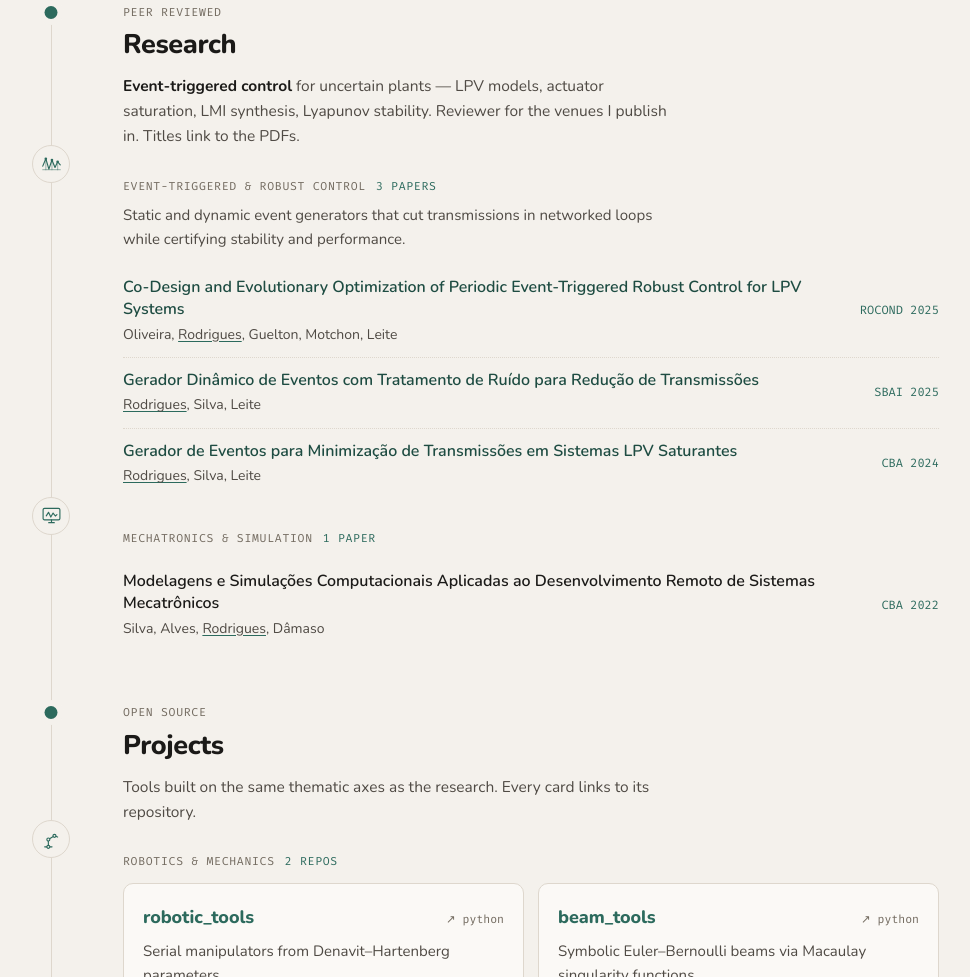
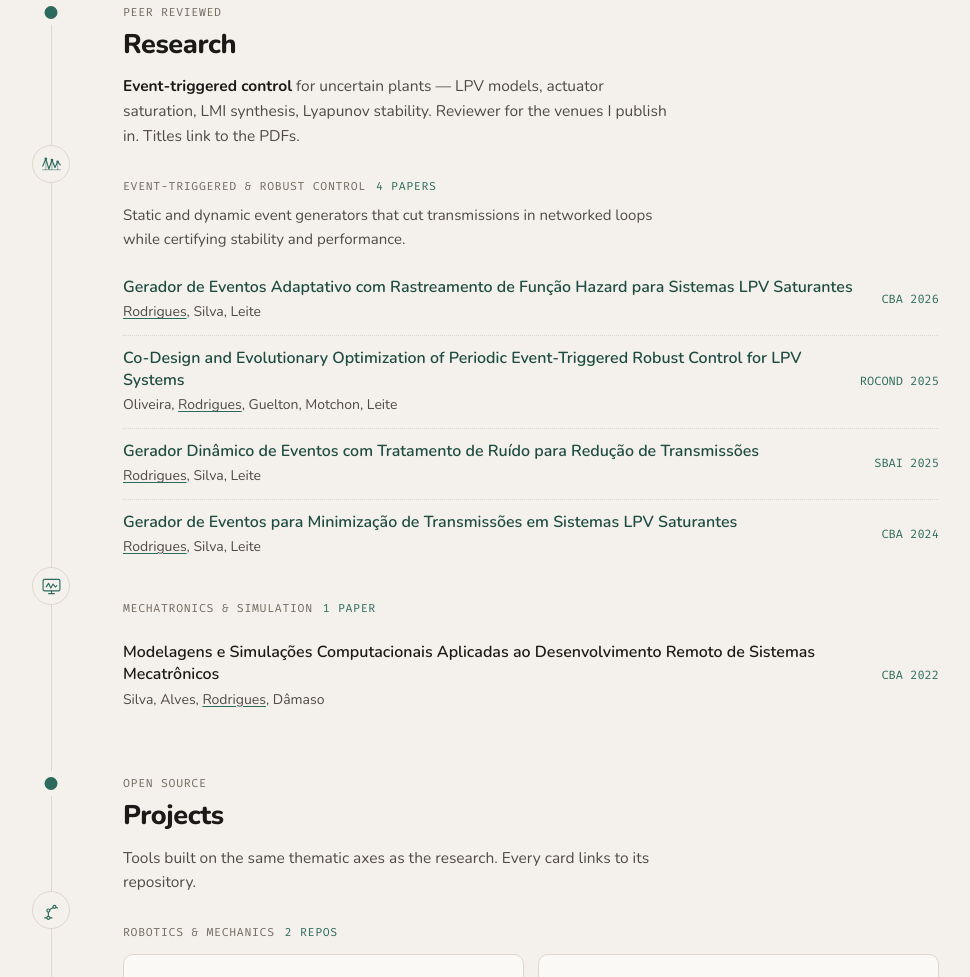
Before and after one commit to miguellrodrigues/miguellrodrigues.github.io, a plain HTML site: page index.html in a window 1280 px wide. Shown: the part 1306-2283 px from the top of the page, without its empty margins (145-1115 px from the left). Drawn offline with nearby package versions, Linux system fonts and the light colour scheme.

Commit message:
add etm hazard paper

```diff
--- a/index.html
+++ b/index.html
@@ -376,8 +376,13 @@
 
       <div class="theme">
         <span class="node event"><svg viewBox="0 0 24 24" aria-hidden="true"><use href="#i-event"/></svg></span>
-        <p class="theme-k">Event-triggered &amp; robust control <i>3 papers</i></p>
+        <p class="theme-k">Event-triggered &amp; robust control <i>4 papers</i></p>
         <p class="theme-lead">Static and dynamic event generators that cut transmissions in networked loops while certifying stability and performance.</p>
+        <a class="pub" href="papers/CBA_ETM_HAZARD.pdf" target="_blank" rel="noopener">
+          <span class="title">Gerador de Eventos Adaptativo com Rastreamento de Função Hazard para Sistemas LPV Saturantes</span>
+          <span class="venue">CBA 2026</span>
+          <span class="authors"><u>Rodrigues</u>, Silva, Leite</span>
+        </a>
         <a class="pub" href="papers/ROCOND25_Robust_and_ETM.pdf" target="_blank" rel="noopener">
           <span class="title">Co-Design and Evolutionary Optimization of Periodic Event-Triggered Robust Control for LPV Systems</span>
           <span class="venue">ROCOND 2025</span>
```
Also changed, not shown: 1 other file.
